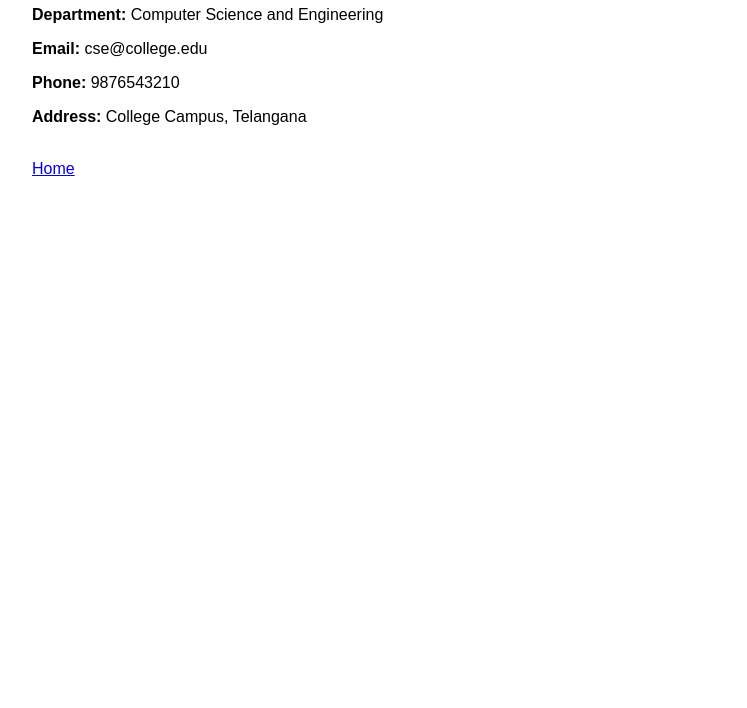
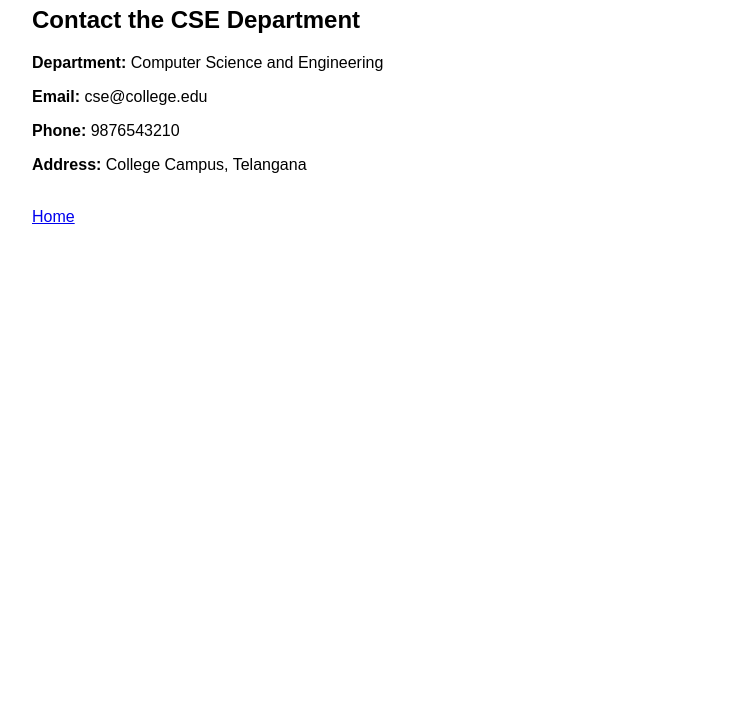
Before and after one commit to Neeraj9979/college-department-website, a plain HTML site: page contact.html in a window 1280 px wide. Shown: the part 92-800 px from the top of the page, without its empty margins (8-755 px from the left). Drawn offline with Linux system fonts and the light colour scheme.

Commit message:
Add contact page

```diff
--- a/contact.html
+++ b/contact.html
@@ -8,13 +8,11 @@
 <body>
 
     <h1>Contact Us</h1>
+    <h2>Contact the CSE Department</h2>
 
     <p><strong>Department:</strong> Computer Science and Engineering</p>
-
     <p><strong>Email:</strong> cse@college.edu</p>
-
     <p><strong>Phone:</strong> 9876543210</p>
-
     <p><strong>Address:</strong> College Campus, Telangana</p>
 
     <br>
```
